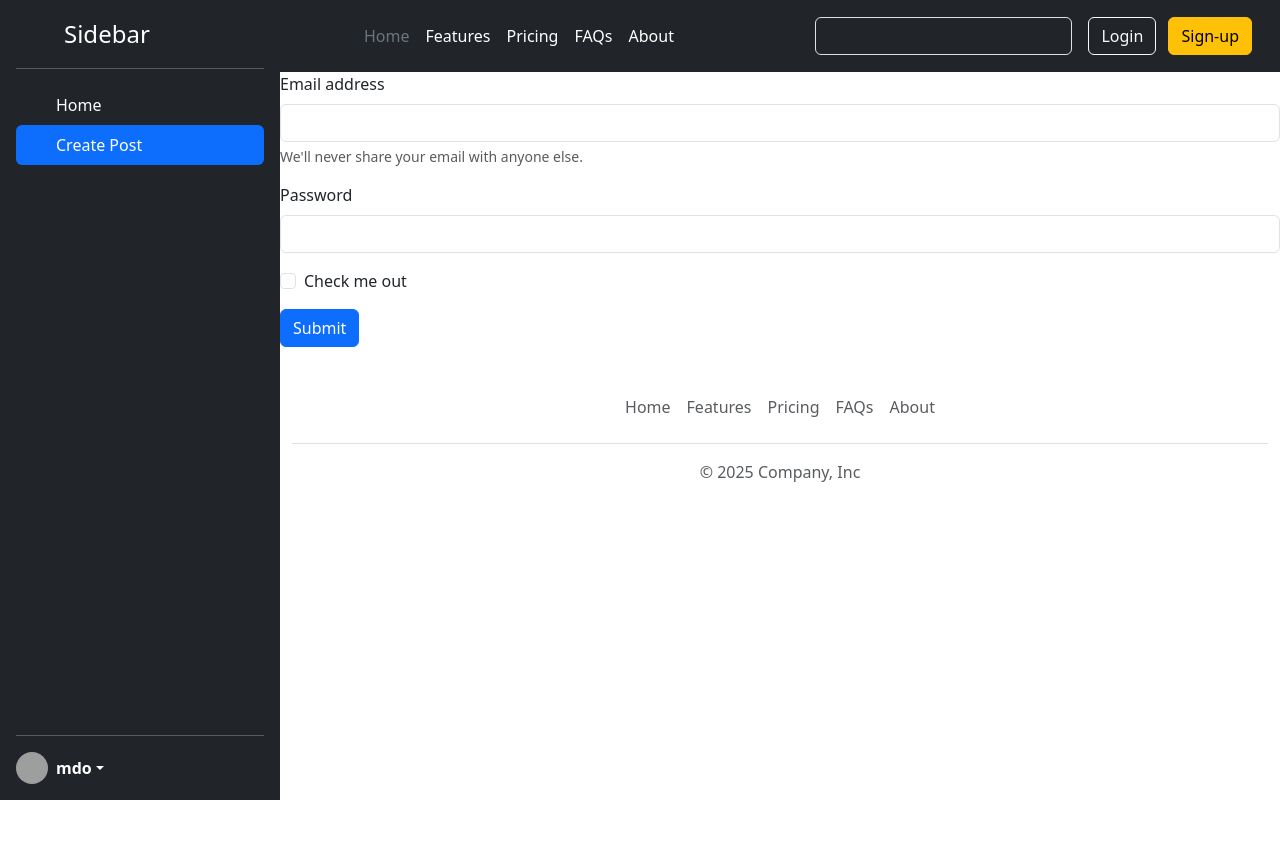
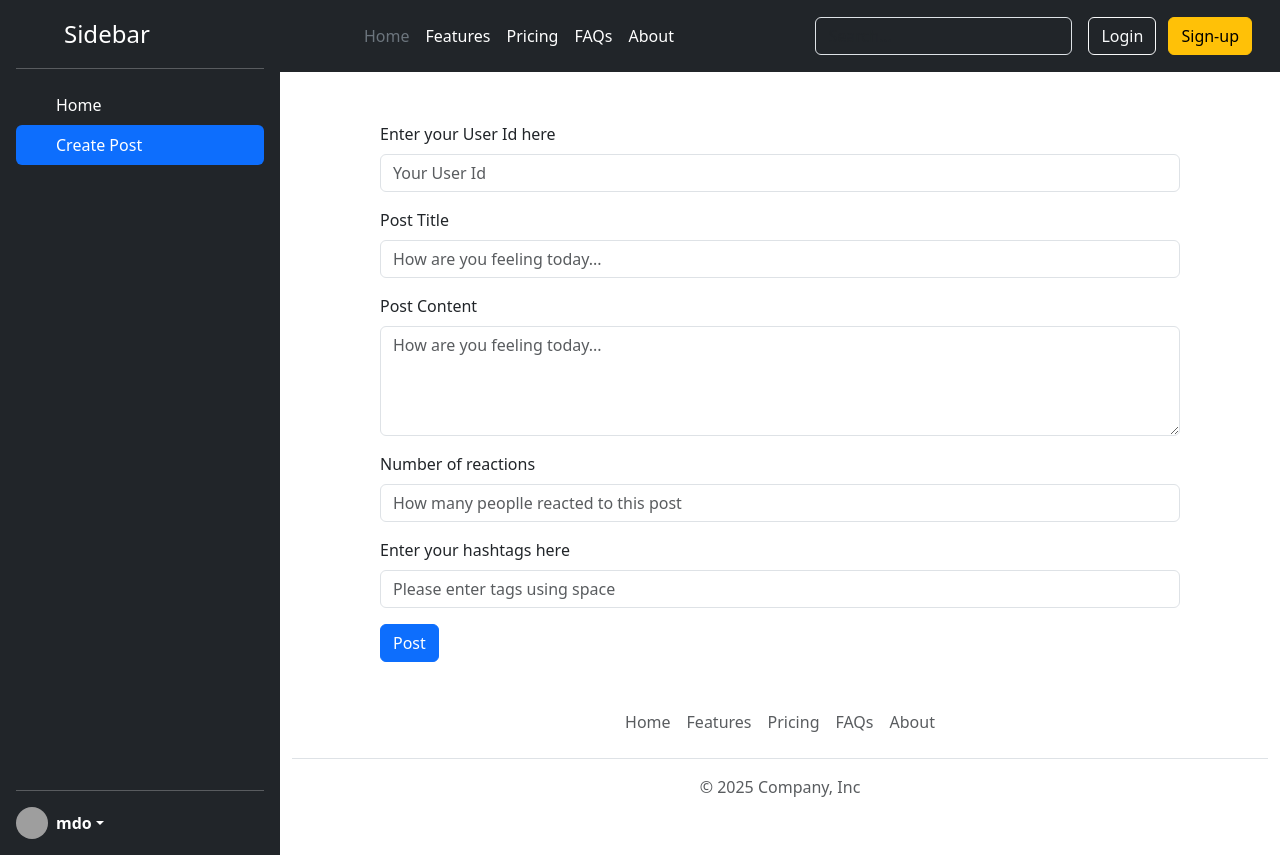
Before and after one commit to shubhamax7/social-media, a React (Vite) app: page / in a window 1280 px wide. Both pictures are taken after a click on the item "Create Post". Before the commit the page ends 800 px from the top, so only its background shows below. Built offline with nearby package versions, Linux system fonts and the light colour scheme; grey boxes are pictures that could not be loaded.

Commit message:
UI design of Create Post

```diff
--- a/src/App.css
+++ b/src/App.css
@@ -18,3 +18,9 @@
 }
 
 .reactions{ margin: 10px 0 0 0;}
+
+.create-post{
+  width: 80%;
+  margin-top: 50px;
+  margin-left: 10%;
+}
--- a/src/components/CreatePost.jsx
+++ b/src/components/CreatePost.jsx
@@ -1,42 +1,68 @@
 const CreatePost = () => {
   return (
-    <form>
+    <form className="create-post">
       <div className="mb-3">
-        <label htmlFor="exampleInputEmail1" className="form-label">
-          Email address
+        <label htmlFor="userId" className="form-label">
+          Enter your User Id here
         </label>
         <input
-          type="email"
+          type="text"
           className="form-control"
-          id="exampleInputEmail1"
-          aria-describedby="emailHelp"
+          id="userId"
+          placeholder="Your User Id"
         />
-        <div id="emailHelp" className="form-text">
-          We'll never share your email with anyone else.
-        </div>
       </div>
+
       <div className="mb-3">
-        <label htmlFor="exampleInputPassword1" className="form-label">
-          Password
+        <label htmlFor="title" className="form-label">
+          Post Title
         </label>
         <input
-          type="password"
+          type="text"
           className="form-control"
-          id="exampleInputPassword1"
+          id="title"
+          placeholder="How are you feeling today..."
         />
       </div>
-      <div className="mb-3 form-check">
+
+      <div className="mb-3">
+        <label htmlFor="body" className="form-label">
+          Post Content
+        </label>
+        <textarea
+          type="text"
+          rows="4"
+          className="form-control"
+          id="body"
+          placeholder="How are you feeling today..."
+        />
+      </div>
+
+      <div className="mb-3">
+        <label htmlFor="reactions" className="form-label">
+          Number of reactions
+        </label>
         <input
-          type="checkbox"
-          className="form-check-input"
-          id="exampleCheck1"
+          type="text"
+          className="form-control"
+          id="reactions"
+          placeholder="How many peoplle reacted to this post"
         />
-        <label className="form-check-label" htmlfor="exampleCheck1">
-          Check me out
+      </div>
+
+      <div className="mb-3">
+        <label htmlFor="tags" className="form-label">
+          Enter your hashtags here
         </label>
+        <input
+          type="text"
+          className="form-control"
+          id="tags"
+          placeholder="Please enter tags using space"
+        />
       </div>
       <button type="submit" className="btn btn-primary">
-        Submit
+        Post
       </button>
     </form>
   );
```
